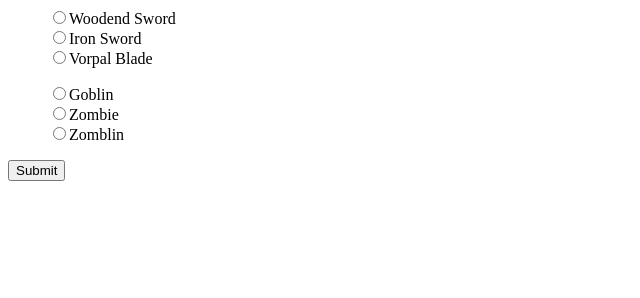
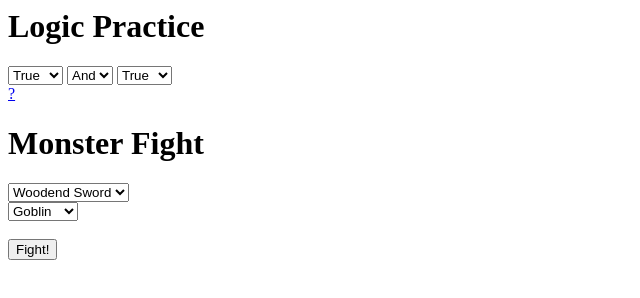
Before and after one commit to atsid/bhs-javascript, a plain HTML site: page 03.ControlFlow/index.html in a window 1280 px wide. Shown: the whole page, without its empty margins (0-640 px from the left). Drawn offline with Linux system fonts and the light colour scheme.

Commit message:
added a bit more to the lesson, logical practice and some comments.

```diff
--- a/03.ControlFlow/index.html
+++ b/03.ControlFlow/index.html
@@ -5,28 +5,47 @@
         </title>
     </head>
     <body>
+        <div>
+            <h1>Logic Practice</h1>
+            <select id="leftside" onchange="logical()">
+                <option value="true">True</option>
+                <option value="false">False</option>
+            </select>
+            <select id="logic" onchange="logical()">
+                <option value="and">And</option>
+                <option value="or">Or</option>
+            </select>
+            <select id="rightside" onchange="logical()">
+                <option value="true">True</option>
+                <option value="false">False</option>
+            </select>
+            <br/>
+            <div id="display">
+                <a href="#" onclick="logical()">?</a>
+            </div>
+        </div>
         <form id="thefight" action="javascript:fight()">
+            <h1>Monster Fight</h1>
             <div id="choices">
                 <div id="theweapons">
-                    <ul>
-                        <input type="radio" name="weapon" value="wooden sword">Woodend Sword</input><br/>
-                        <input type="radio" name="weapon" value="iron sword">Iron Sword</input><br/>
-                        <input type="radio" name="weapon" value="vorpal blade">Vorpal Blade</input><br/>
-                    </ul>
+                    <select id="weapon" name="weapon">
+                        <option value="wooden sword">Woodend Sword</option>
+                        <option value="iron sword">Iron Sword</option>
+                        <option value="vorpal blade">Vorpal Blade</option>
+                    </select>
                 </div>
                 <div id="themonsters">
-                    <ul>
-                        <input type="radio" name="monsters" value="Goblin">Goblin</input><br/>
-                        <input type="radio" name="monsters" value="Zombie">Zombie</input><br/>
-                        <input type="radio" name="monsters" value="Zomblin">Zomblin</input><br/>
-                    </ul>
+                    <select name="monsters" id="monsters">
+                        <option value="Goblin">Goblin</option>
+                        <option value="Zombie">Zombie</option>
+                        <option value="Zomblin">Zomblin</option>
+                    </select>
                 </div>
             </div>
+            <br/>
             <div id="results">
             </div>
-            <div id="button">
-                <input type="submit" name="fight"></input>
-            </div>
+            <button name="fight" value="submit">Fight!</input>
         </form>
         <script src="../shared.js"></script>
         <script src="script.js"></script>
--- a/03.ControlFlow/script.js
+++ b/03.ControlFlow/script.js
@@ -1,10 +1,45 @@
-var fight = function() {
+/**
+* This function is called by the ? link or the logic practice drop downs and uses the values
+* of the dropdowns to determine whether or not to display a True or False message
+* in the display area.
+* **/
+function logical() {
+    var display = document.getElementById('display');
+    var logic = document.getElementById('logic');
+    var leftSide = document.getElementById('leftside');
+    var rightSide = document.getElementById('rightside');
+    display.innerHTML = "<span>" +
+        leftSide.value + " " +
+        logic.value + " " +
+        rightSide.value + "<span> ";
+
+    if (logic.value === 'and') {
+        if (leftSide.value === 'true' && rightSide.value === 'true') {
+            display.innerHTML += "<span>is True</span>";
+        } else {
+            display.innerHTML += "<span>is False</span>";
+        }
+    } else {
+        if (leftSide.value === 'true' || rightSide.value === 'true') {
+            display.innerHTML += "<span>is True</span>";
+        } else {
+            display.innerHTML += "<span>is False</span>";
+        }
+    }
+};
+/**
+ * Uses the thefight form to look up values for the monsters and weapons drop down and
+ * display a message about whether or not you win or loose.
+ * **/
+function fight() {
     var form = document.getElementById('thefight');
     var results = document.getElementById('results');
     var weapon = form.weapon.value;
     var monster = form.monsters.value;
 
     results.innerHTML = "<p>You fought a " + monster + " with a " + weapon + "</p>"
+
+    // change the logic here so that the vorpal blade always wins, and the zombie always dies
 
     if (weapon === 'wooden sword' && monster === 'Zombie') {
         results.innerHTML += "<h3>You Win!</h3>"
```
